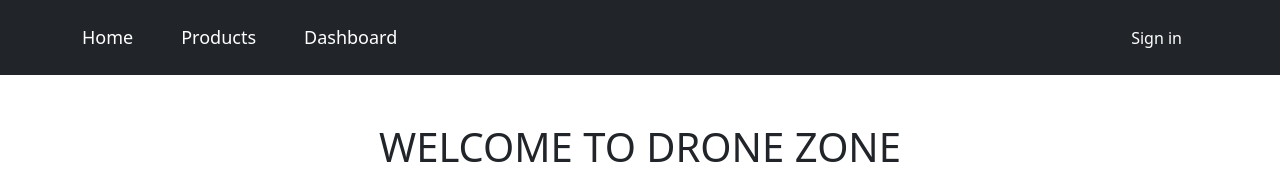
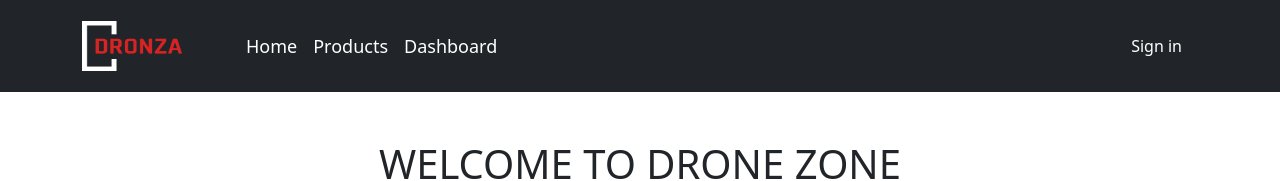
Before and after one commit to Assignments-beginner/dronza-client-site, a React (Create React App) app: page / in a window 1280 px wide. Shown: the top 181 px of the page. Built offline with nearby package versions, Linux system fonts and the light colour scheme; no server answers.

Commit message:
nav-logo-done

```diff
--- a/src/Components/Header/Header.js
+++ b/src/Components/Header/Header.js
@@ -3,18 +3,22 @@ import { Container, Nav, Navbar } from "react-bootstrap";
 import { NavLink } from "react-router-dom";
 import "./Header.css";
 import useAuth from "../../Hooks/useAuth";
+import dronza from "../../Images/dronza.png";
 
 const Header = () => {
   const { user, logOut } = useAuth();
   return (
-    <Navbar className="nav-font bg-dark p-4" collapseOnSelect expand="lg">
+    <Navbar className="nav-font bg-dark py-3" collapseOnSelect expand="lg">
       <Container>
+        <Navbar.Brand>
+          <img width="100" height="50" src={dronza} alt="" />
+        </Navbar.Brand>
         <Navbar.Toggle aria-controls="responsive-navbar-nav" />
         <Navbar.Collapse id="responsive-navbar-nav">
-          <Nav className="me-auto">
+          <Nav className="ms-5 me-auto">
             <NavLink
               activeClassName="navs-active"
-              className="navs me-5 text-decoration-none"
+              className="navs me-3 text-decoration-none"
               to="/home"
             >
               Home
@@ -22,7 +26,7 @@ const Header = () => {
 
             <NavLink
               activeClassName="navs-active"
-              className="navs me-5 text-decoration-none"
+              className="navs me-3 text-decoration-none"
               to="/products"
             >
               Products
@@ -30,12 +34,11 @@ const Header = () => {
 
             <NavLink
               activeClassName="navs-active"
-              className="navs me-5 text-decoration-none"
+              className="navs me-3 text-decoration-none"
               to="/dashboard"
             >
               Dashboard
             </NavLink>
-
           </Nav>
           {/* User Profile */}
           <Nav className="d-flex align-items-center">
```
